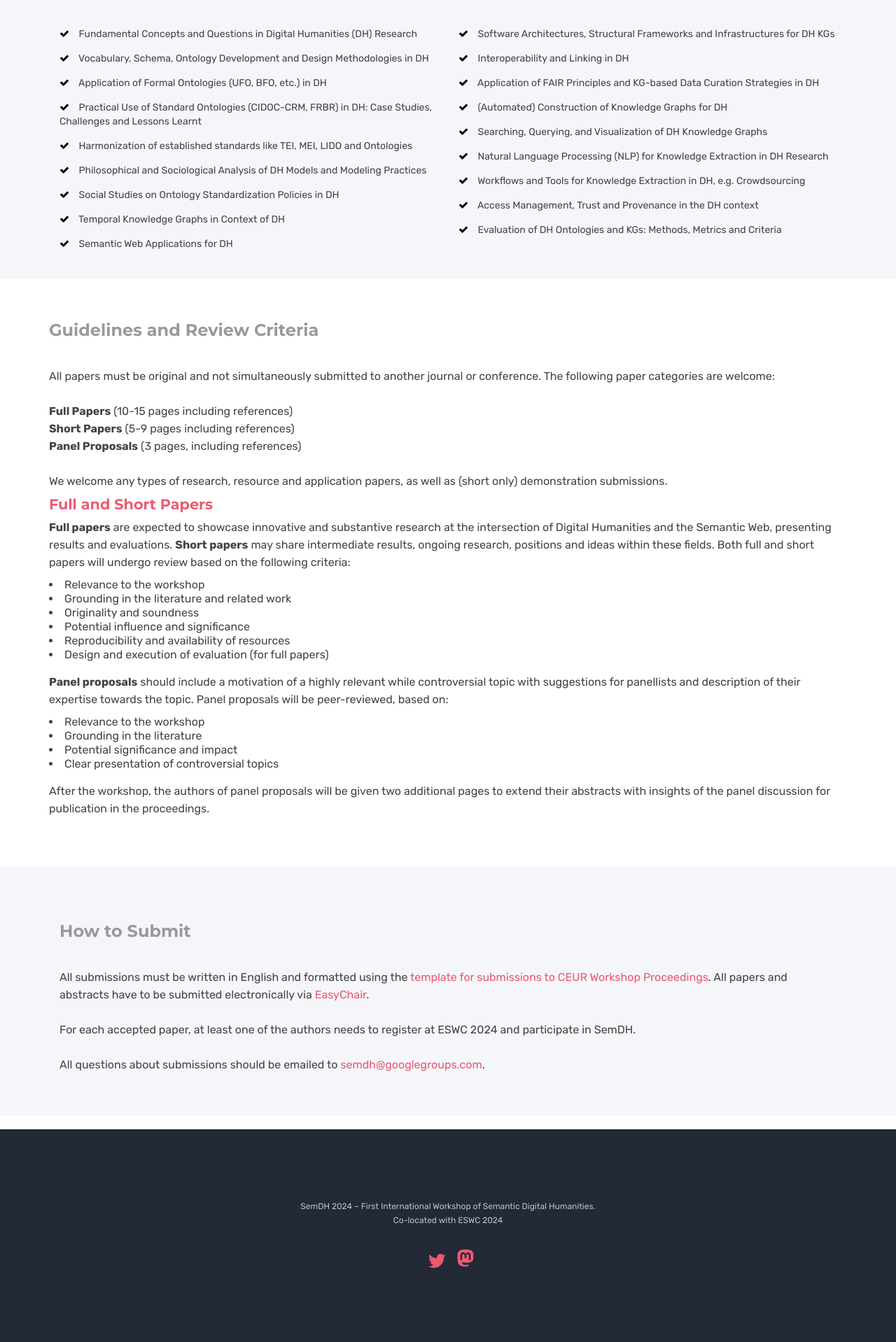
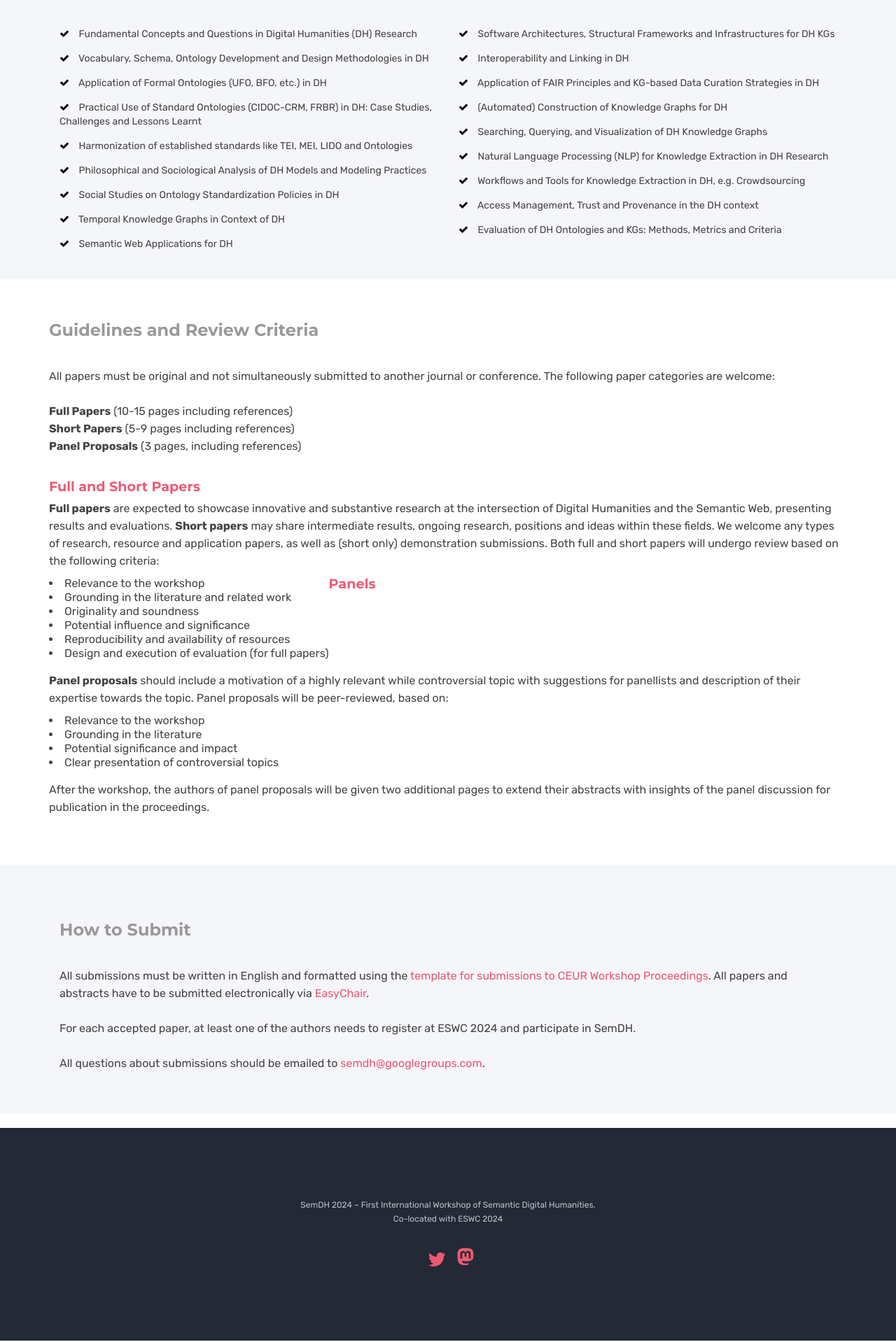
Before and after one commit to SemDH/semdh.github.io, a Jekyll site: the page built from callforpapers.html, in a window 1280 px wide. Shown: the part 765-2683 px from the top of the page at 70% size. Built offline with Jekyll 4.4.1, drawn with Linux system fonts in a browser that asks for light colours.

Commit message:
call for paper update

```diff
--- a/assets/css/custom.css
+++ b/assets/css/custom.css
@@ -28,7 +28,7 @@
 }
 
 h6 {
-  font-size: 1.3rem !important;
+  font-size: 1.2rem !important;
   color: #eb5b73 !important;
 }
 
--- a/callforpapers.html
+++ b/callforpapers.html
@@ -163,13 +163,11 @@
         <strong>Full Papers</strong> (10-15 pages including references) <br />
         <strong>Short Papers</strong> (5-9 pages including references) <br />
         <strong>Panel Proposals</strong> (3 pages, including references) <br />
-        <br />
-        We welcome any types of research, resource and application papers, as
-        well as (short only) demonstration submissions. <br />
+        <br>
 
         <h6>Full and Short Papers</h6>
 
-        <p class="lead"><strong>Full papers</strong> are expected to showcase innovative and substantive research at the intersection of Digital Humanities and the Semantic Web, presenting results and evaluations. <strong>Short papers</strong> may share intermediate results, ongoing research, positions and ideas within these fields. Both full and short papers will undergo review based on the following criteria: </p>
+        <p class="lead"><strong>Full papers</strong> are expected to showcase innovative and substantive research at the intersection of Digital Humanities and the Semantic Web, presenting results and evaluations. <strong>Short papers</strong> may share intermediate results, ongoing research, positions and ideas within these fields. We welcome any types of research, resource and application papers, as well as (short only) demonstration submissions. Both full and short papers will undergo review based on the following criteria: </p>
         <ul class="unorderedlist">
           <li>Relevance to the workshop</li>
           <li>Grounding in the literature and related work</li>
@@ -178,6 +176,9 @@
           <li>Reproducibility and availability of resources</li>
           <li>Design and execution of evaluation (for full papers)</li>
         </ul>
+        <br>
+
+        <h6>Panels</h6>
 
         <p class="lead"><strong>Panel proposals</strong> should include a motivation
         of a highly relevant while controversial topic with
```
